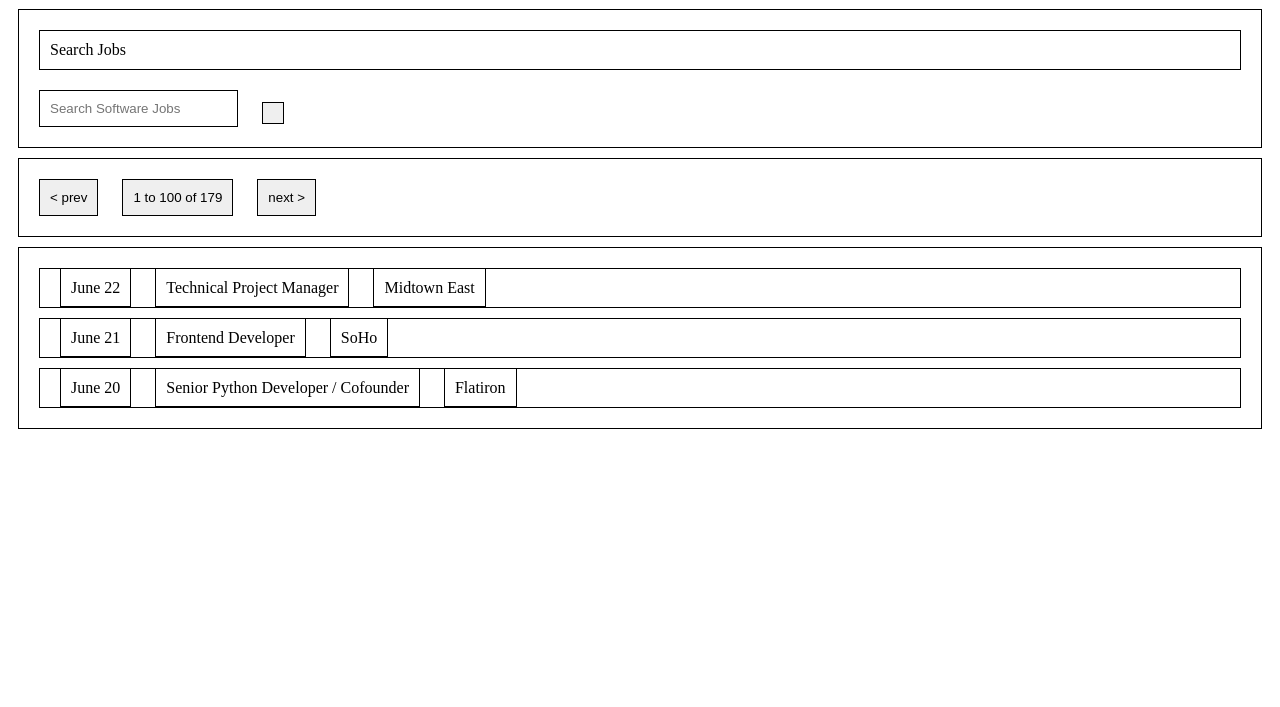
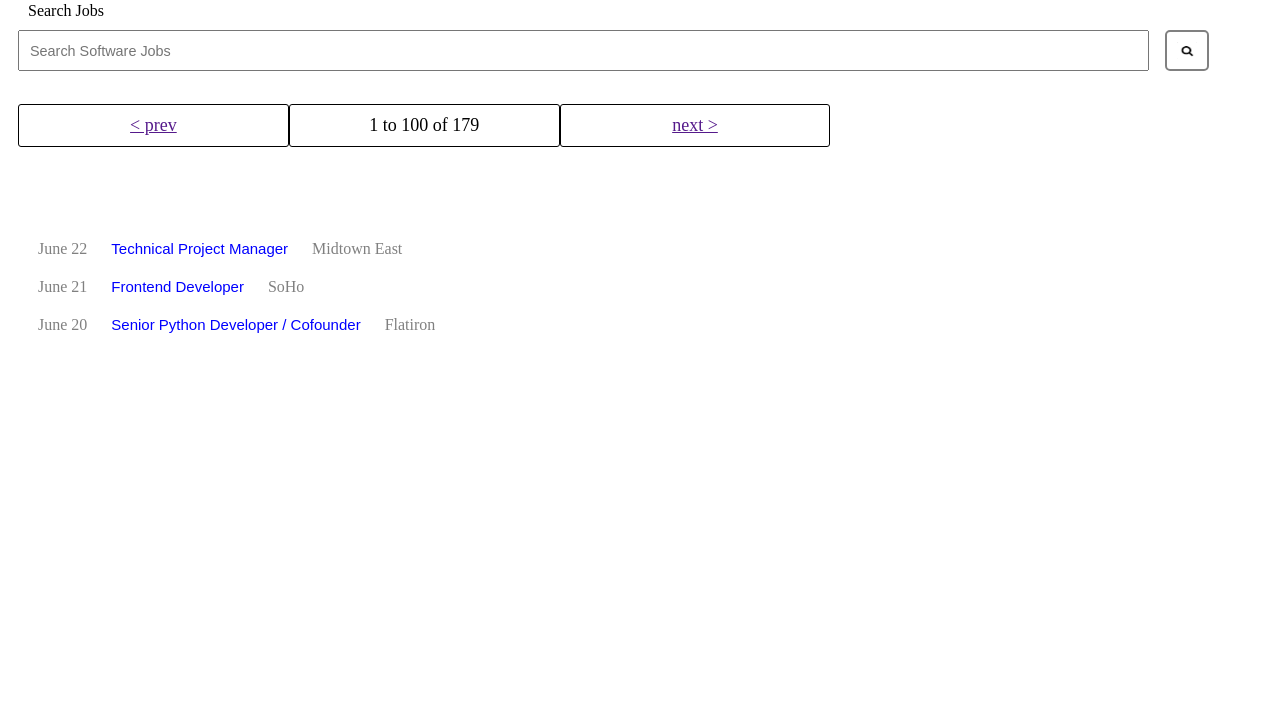
Before and after one commit to markedelman/Gregs-List, a plain HTML site: page index.html in a window 1280 px wide. Shown: the part 93-800 px from the top of the page. Drawn offline with Linux system fonts and the light colour scheme.

Commit message:
completed

```diff
--- a/index.html
+++ b/index.html
@@ -22,31 +22,37 @@
 	<form action="">
 		<label for="search">Search Jobs</label>
 		<input type="text" placeholder="Search Software Jobs">
-		<button type="submit"></button>
+		<img src="Images/magnifying-glass.png" alt="">
 	</form>
 
-	<div class="nav-buttons">
-		<button class="prev">< prev</button>
-		<button class="out-of">1 to 100 of 179</button>
-		<button class="next">next ></button>
+	<div class="nav-links">
+		<div class="prev">
+			<a href="">< prev</a>
+		</div>
+		<div class="out-of">
+			<span>1 to 100 of 179</span>
+		</div>
+		<div class="next">
+			<a href="">next ></a>
+		</div>
 	</div>
 
 	<div class="spans">
-		<div class="22">
+		<div class="js-22">
 			<span class="june-22">June 22</span>
 			<span class="tech">Technical Project Manager</span>
 			<span class="midt">Midtown East</span>
 		</div>
-		<div class="21">
+		<div class="js-21">
 			<span class="june-21">June 21</span>
 			<span class="fron">Frontend Developer</span>
 			<span class="soho">SoHo</span>
 		</div>
-		<div>
+		<div class="js-20">
 			<span class="june-20">June 20</span>
 			<span class="seni">Senior Python Developer / Cofounder</span>
 			<span class="flat">Flatiron</span>
-		</div class="20">
+		</div>
 
 	</div>
 </body>
--- a/main.css
+++ b/main.css
@@ -16,8 +16,7 @@ div{
 
 body * {
     padding: 10px;
-    border: 1px solid black;
-    margin: 10px;
+    /*border: 1px solid black;*/
 }
 
 body {
@@ -32,17 +31,78 @@ nav {
 
 .gregs-list, .links {
     display: inline-block;
+    /*font-size: 20%;*/
+}
+
+.gregs-list {
+    font-size: 150%;
 }
 
 .links {
+    font-size: 125%;
     position: relative;
-    right: -43%;
+    right: -75%;
 }
 
-
-form label{
+form label {
     display: block;
 }
-form input, form button {
+
+form input, form img {
     display: inline-block;
+    height: 17px;
 }
+
+form input {
+    font-size: 90%;
+    width: 89%;
+}
+
+form img {
+    height: 17px;
+    width: 20px;
+    border: 2px solid grey;
+    border-radius: 5px;
+    position: absolute;
+    left: 91%;
+}
+
+.nav-links {
+    font-size: 0;
+    background-color: white;
+    margin-top: 1%;
+    border-radius: 3px;
+}
+
+.nav-links div {
+    border-radius: 3px;
+    border: solid 1px black;
+}
+
+.spans {
+    margin-top: 5%;
+}
+
+a:link {
+    color: black;
+}
+
+.prev, .out-of, .next {
+    display: inline-block;
+    width: 20%;
+    text-align: center;
+}
+
+.prev a, .out-of span, .next a {
+    font-size: 18px;
+}
+
+.tech, .fron, .seni {
+    font-size: 15px;
+    color: blue;
+    font-family: sans-serif;
+}
+
+.june-20, .june-21, .june-22, .flat, .soho, .midt {
+    color: grey;
+}
```
